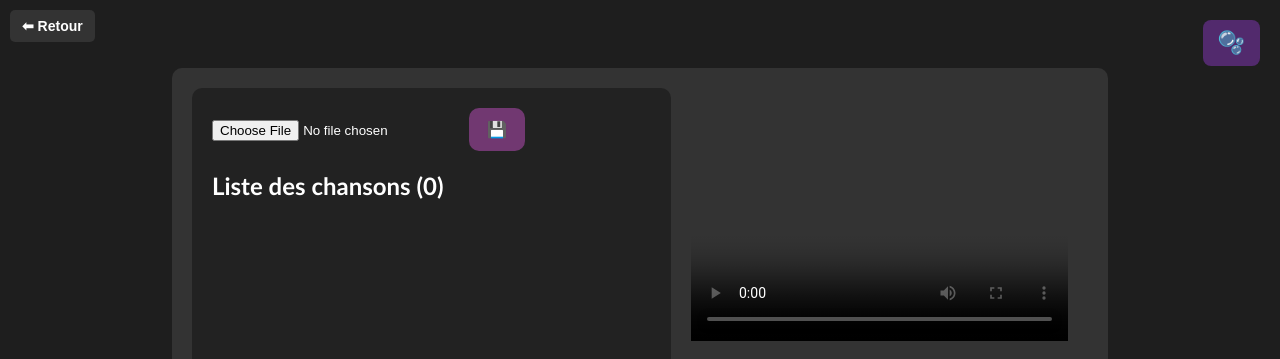
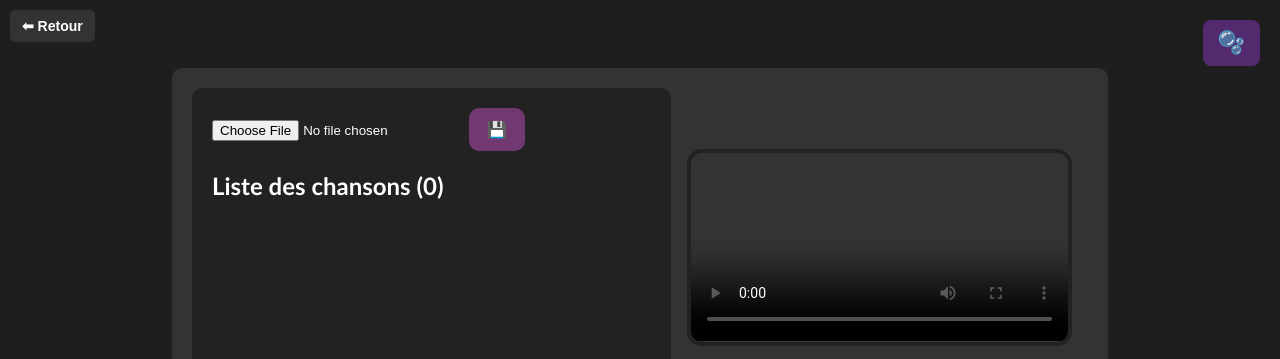
Before and after one commit to Nhyees/lecteur, a plain HTML site: page playlist_anisongDB.html in a window 1280 px wide. Shown: the top 359 px of the page. Drawn offline with Linux system fonts and the light colour scheme.

Commit message:
Add files via upload

```diff
--- a/style.css
+++ b/style.css
@@ -152,6 +152,8 @@ video {
     max-width: 100%;
     max-height: 80vh;
     object-fit: contain;
+    border-radius: 15px;
+    border: 4px solid #222;
 }
 
 /* Bouton "Supprimer" en bas à droite */
```
